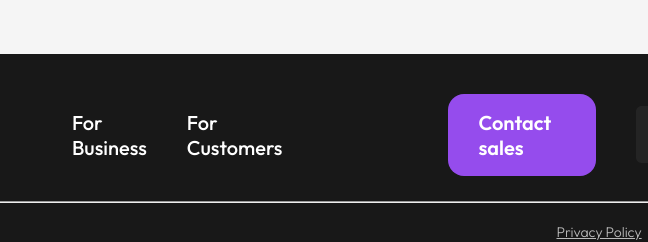
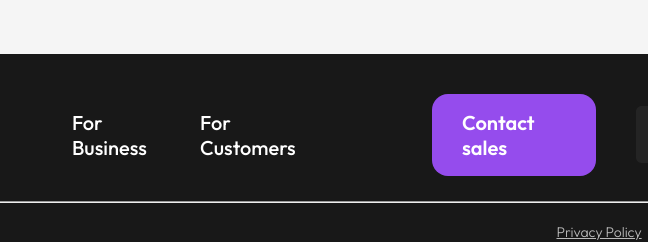
Before and after one commit to adammilligan/PURRWEB, a plain HTML site: page index.html in a window 1280 px wide. Shown: the part 4966-5208 px from the top of the page, 354-1002 px from the left. Drawn offline with Linux system fonts and the light colour scheme.

Commit message:
some fix pp

```diff
--- a/assets/styles/desktop.css
+++ b/assets/styles/desktop.css
@@ -767,7 +767,7 @@ body {
 
 .footer_nav_items {
     display: flex;
-    margin-right: 126px;
+    margin-right: 87px;
 }
 
 .footer_nav_item {
```
